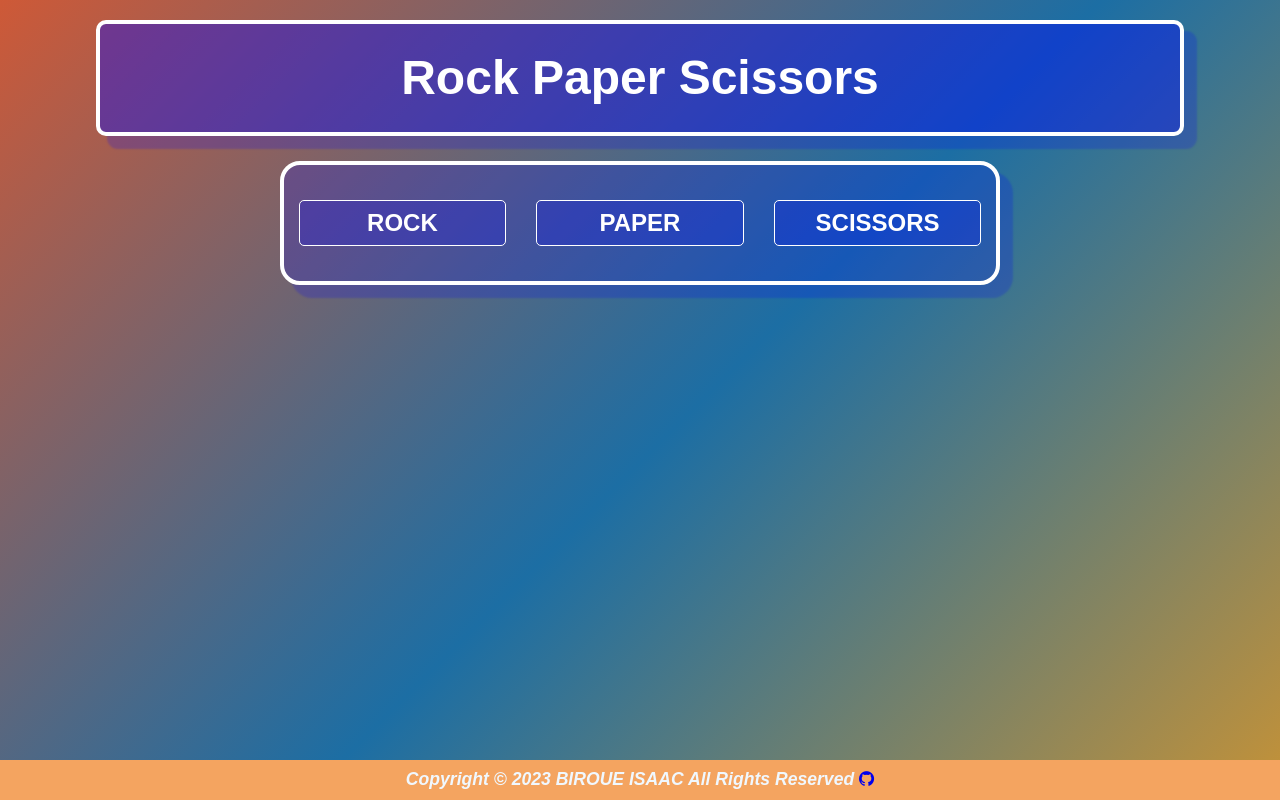
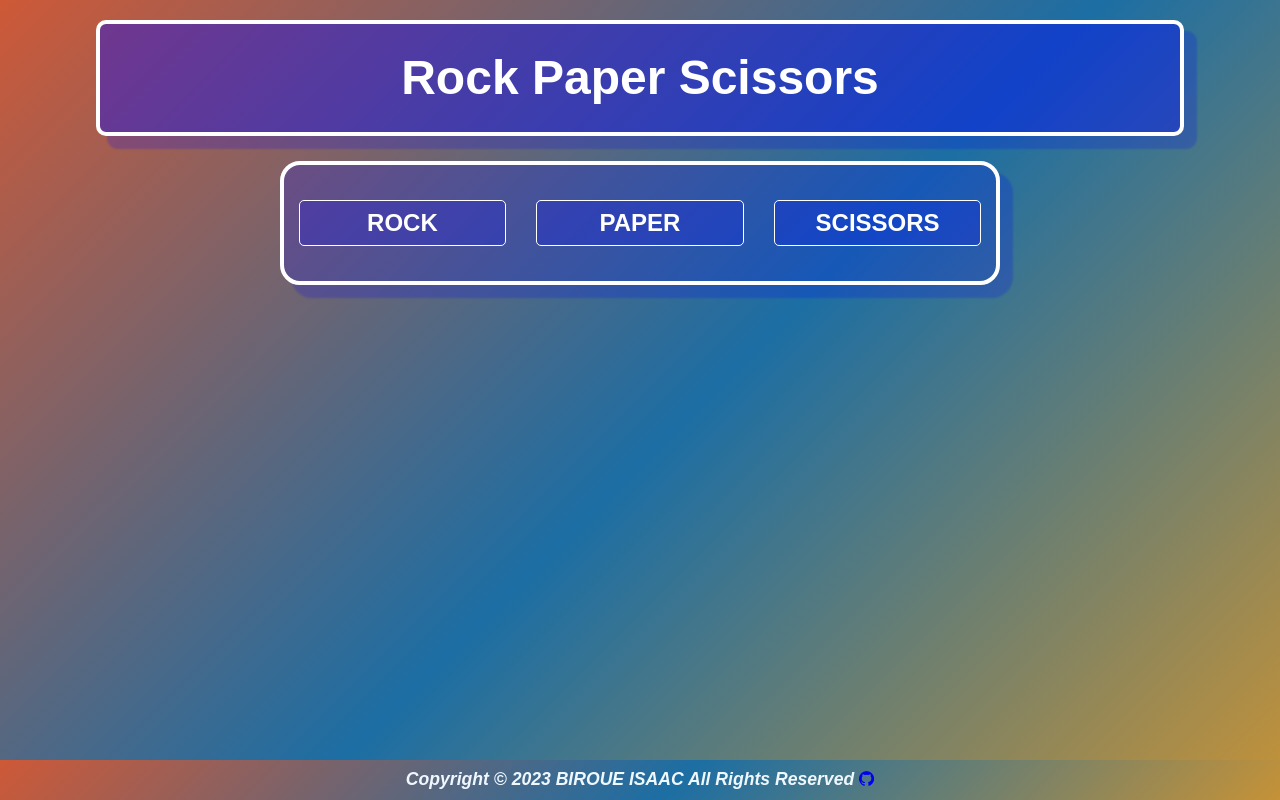
Before and after one commit to biroue10/Rock-Paper-Scissors-Project, a website: page index.html in a window 1280 px wide. Drawn offline with Linux system fonts and the light colour scheme; a web font is replaced by a local one.

Commit message:
update the footer by changing the backgorund color

```diff
--- a/style.css
+++ b/style.css
@@ -105,11 +105,23 @@ h1 {
   border: 10px solid black;
 }
 footer {
+  background: -moz-linear-gradient(
+    -45deg,
+    #ce5937 0%,
+    #1c6ea4 53%,
+    #c59237 100%
+  );
+  background: -webkit-linear-gradient(
+    -45deg,
+    #ce5937 0%,
+    #1c6ea4 53%,
+    #c59237 100%
+  );
+  background: linear-gradient(135deg, #ce5937 0%, #1c6ea4 53%, #c59237 100%);
   bottom: 0;
   width: 100%;
   height: 30px; /* Height of the footer */
   text-align: center;
-  background-color: rgba(244, 164, 96);
   font-family: Arial, Helvetica, sans-serif;
   font-weight: 900;
   padding: 20px;
```
